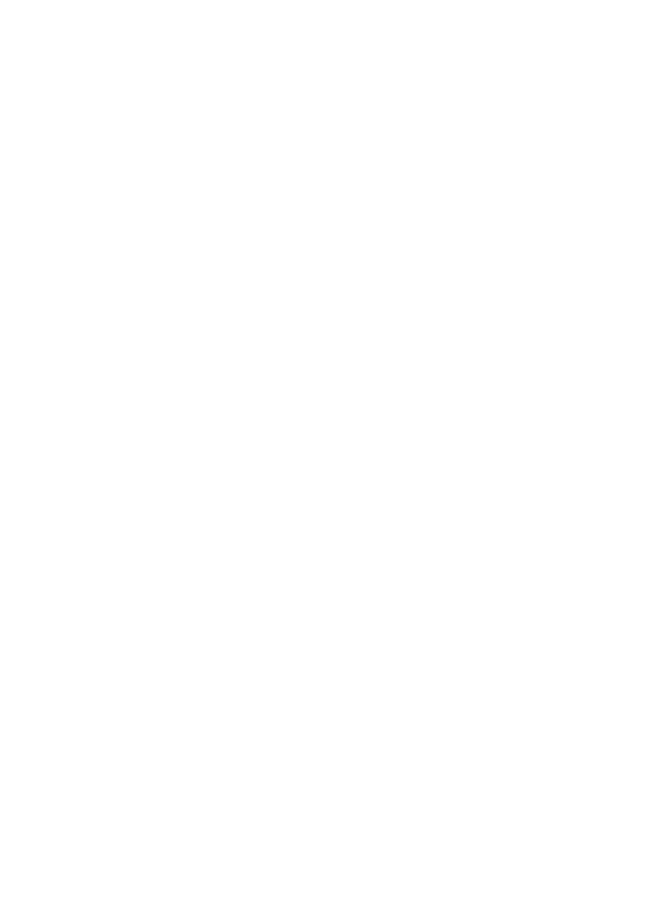
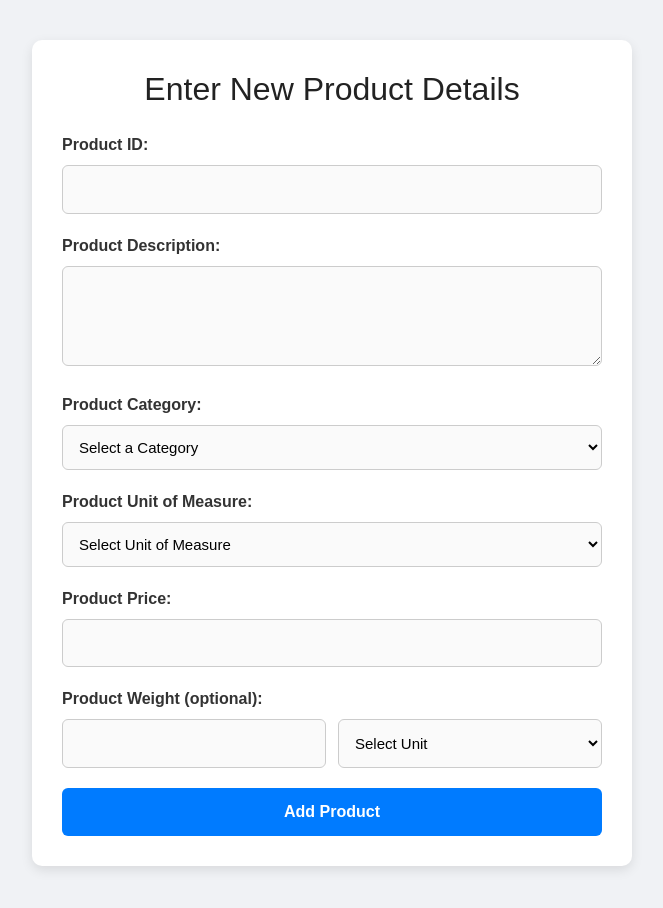
Before and after one commit to Xora5071/IST256-T2-SU2025, a plain HTML site: page Main/productmanagement.html in a window 1280 px wide. Shown: the whole page, without its empty margins (308-971 px from the left). Before the commit the page ends 800 px from the top, so only its background shows below. Drawn offline with nearby package versions, Linux system fonts and the light colour scheme.

Commit message:
Added Product Management HTML, Javascript and CSS files

```diff
--- /dev/null
+++ b/Main/css/productmanagement.css
@@ -0,0 +1,103 @@
+body {
+  font-family: Arial, sans-serif;
+  background-color: #f0f2f5;
+  padding: 40px;
+  margin: 0;
+}
+
+h2 {
+  color: #222;
+  margin-bottom: 25px;
+  text-align: center;
+}
+
+form {
+  background-color: #ffffff;
+  padding: 30px;
+  border-radius: 10px;
+  max-width: 600px;
+  margin: 0 auto 40px auto;
+  box-shadow: 0 4px 12px rgba(0, 0, 0, 0.1);
+}
+
+label {
+  font-weight: 600;
+  display: block;
+  margin-bottom: 8px;
+  color: #333;
+}
+
+input[type="text"],
+input[type="email"],
+input[type="tel"],
+input[type="number"],
+textarea,
+select {
+  width: 100%;
+  padding: 12px;
+  border: 1px solid #ccc;
+  border-radius: 6px;
+  margin-bottom: 20px;
+  font-size: 15px;
+  background-color: #fafafa;
+  transition: border-color 0.3s ease;
+}
+
+input[type="text"]:focus,
+input[type="email"]:focus,
+input[type="tel"]:focus,
+input[type="number"]:focus,
+textarea:focus,
+select:focus {
+  border-color: #007bff;
+  outline: none;
+  background-color: #fff;
+}
+
+textarea {
+  resize: vertical;
+  min-height: 100px;
+}
+
+button,
+input[type="submit"] {
+  background-color: #007bff;
+  color: #ffffff;
+  padding: 12px 20px;
+  border: none;
+  border-radius: 6px;
+  font-size: 16px;
+  font-weight: bold;
+  cursor: pointer;
+  width: 100%;
+  transition: background-color 0.3s ease;
+}
+
+button:hover,
+input[type="submit"]:hover {
+  background-color: #0056b3;
+}
+
+.success-message {
+  background-color: #d4edda;
+  border: 1px solid #c3e6cb;
+  color: #155724;
+  padding: 10px 15px;
+  border-radius: 6px;
+  margin-bottom: 20px;
+  text-align: center;
+}
+
+.weight-input-group {
+  display: flex;
+  gap: 12px;
+}
+
+.weight-input-group input[type="number"],
+.weight-input-group select {
+  flex: 1;
+}
+
+#successMessage {
+    display: none;
+}
--- a/Main/productmanagement.html
+++ b/Main/productmanagement.html
@@ -1,10 +1,83 @@
 <!DOCTYPE html>
 <html lang="en">
 <head>
-    <meta charset="UTF-8">
-    <title>Title</title>
+    <title>Storefront Product Management</title>
+    <meta charset="utf-8">
+    <!-- Bootstrap CSS for professional look -->
+    <link rel="stylesheet" href="https://cdn.jsdelivr.net/npm/bootstrap@5.3.2/dist/css/bootstrap.min.css">
+    <!--Link to Daniel’s CSS for styling -->
+    <link rel="stylesheet" href="css/productmanagement.css">
 </head>
+
 <body>
 
+<form id="productForm">
+    <h2>Enter New Product Details</h2>
+
+    <div id="successMessage" class="success-message">
+        Product successfully added!
+    </div>
+
+    <div class="required">
+        <label for="productId">Product ID:</label>
+        <input type="text" id="productId" name="productId" required value="">
+    </div>
+
+    <div class="required">
+        <label for="productDescription">Product Description:</label>
+        <textarea id="productDescription" name="productDescription" required></textarea>
+    </div>
+
+    <div class="required">
+        <label for="productCategory">Product Category:</label>
+        <select id="productCategory" name="productCategory" required>
+            <option value="" selected disabled>Select a Category</option>
+            <option value="category1">Category 1</option>
+            <option value="category2">Category 2</option>
+            <option value="category3">Category 3</option>
+            <option value="category4">Category 4</option>
+            <option value="category5">Category 5</option>
+        </select>
+    </div>
+
+    <div class="required">
+        <label for="productUOM">Product Unit of Measure:</label>
+        <select id="productUOM" name="productUOM" required>
+            <option value="" selected disabled>Select Unit of Measure</option>
+            <option value="pcs">Pieces (pcs)</option>
+            <option value="pr">Pair (pr)</option>
+            <option value="set">Set (set)</option>
+            <option value="box">Box (box)</option>
+            <option value="pack">Pack (pack)</option>
+            <option value="dz">Dozen (dz)</option>
+        </select>
+    </div>
+
+    <div class="required">
+        <label for="productPrice">Product Price:</label>
+        <input type="number" id="productPrice" name="productPrice" step="0.01" min="0" required value="">
+    </div>
+
+    <div>
+        <label>Product Weight (optional):</label>
+        <div class="weight-input-group"> <input type="number" id="productWeightValue" name="productWeightValue" step="0.01" min="0" value="">
+            <select id="productWeightUnit" name="productWeightUnit">
+                <option value="" selected disabled>Select Unit</option>
+                <option value="kg">Kilograms (kg)</option>
+                <option value="g">Grams (g)</option>
+                <option value="lbs">Pounds (lbs)</option>
+                <option value="oz">Ounces (oz)</option>
+                <option value="L">Liters (L)</option>
+                <option value="mL">Milliliters (mL)</option>
+            </select>
+        </div>
+    </div>
+
+    <input type="submit" value="Add Product">
+</form>
+
+<script src="https://cdn.jsdelivr.net/npm/bootstrap@5.3.2/dist/js/bootstrap.bundle.min.js"
+        crossorigin="anonymous"> </script>
+<script src="productmanagement.js"></script>
+
 </body>
-</html>
```
Also changed, not shown: Main/js/productmanagement.js (added, +46 -0 lines).
